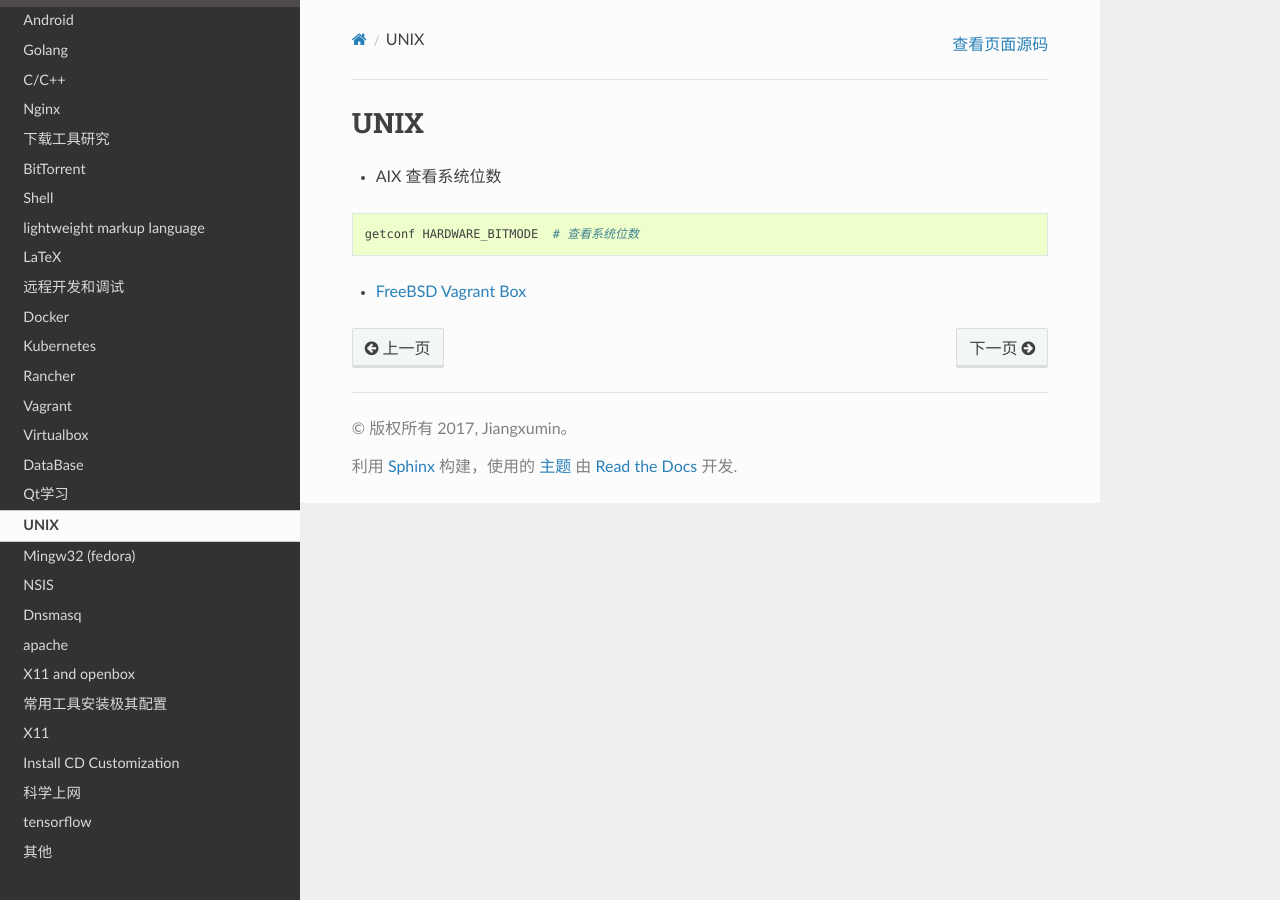
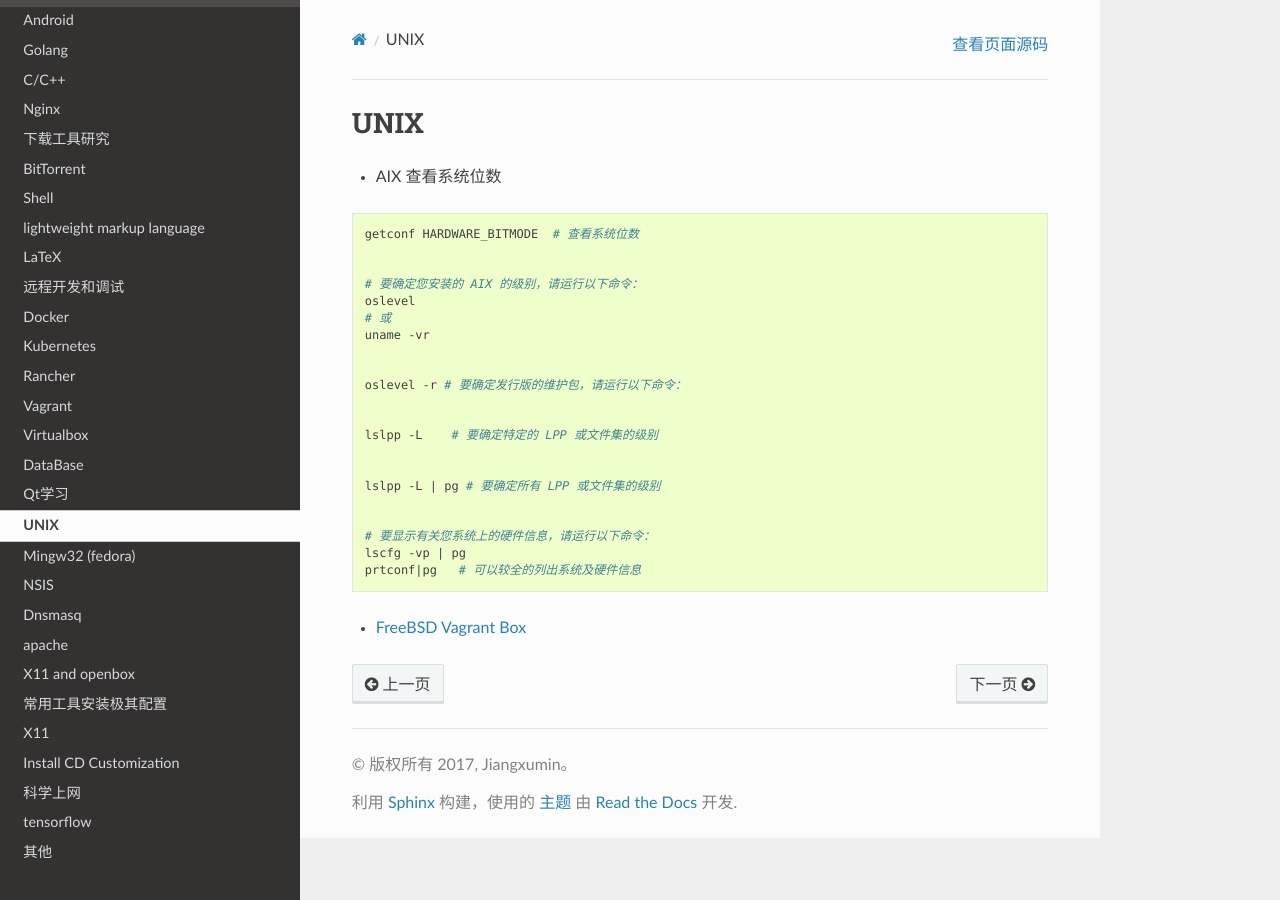
Before and after one commit to my-rds-store/my_space, a Sphinx documentation site: the page built from source/unix/index.rst, in a window 1280 px wide. Built offline with Sphinx 7.4.7 and the Read the Docs theme 2.0.0, drawn with Linux system fonts in a browser that asks for light colours.

Commit message:
update ...

```diff
--- a/source/unix/index.rst
+++ b/source/unix/index.rst
@@ -9,4 +9,25 @@ UNIX
 
     getconf HARDWARE_BITMODE  # 查看系统位数
 
+
+    # 要确定您安装的 AIX 的级别，请运行以下命令：
+    oslevel
+    # 或
+    uname -vr
+
+
+    oslevel -r # 要确定发行版的维护包，请运行以下命令：
+
+
+    lslpp -L    # 要确定特定的 LPP 或文件集的级别
+
+
+    lslpp -L | pg # 要确定所有 LPP 或文件集的级别
+
+
+    # 要显示有关您系统上的硬件信息，请运行以下命令：
+    lscfg -vp | pg
+    prtconf|pg   # 可以较全的列出系统及硬件信息
+
+
 * `FreeBSD Vagrant Box  <https://app.vagrantup.com/freebsd>`_
```
